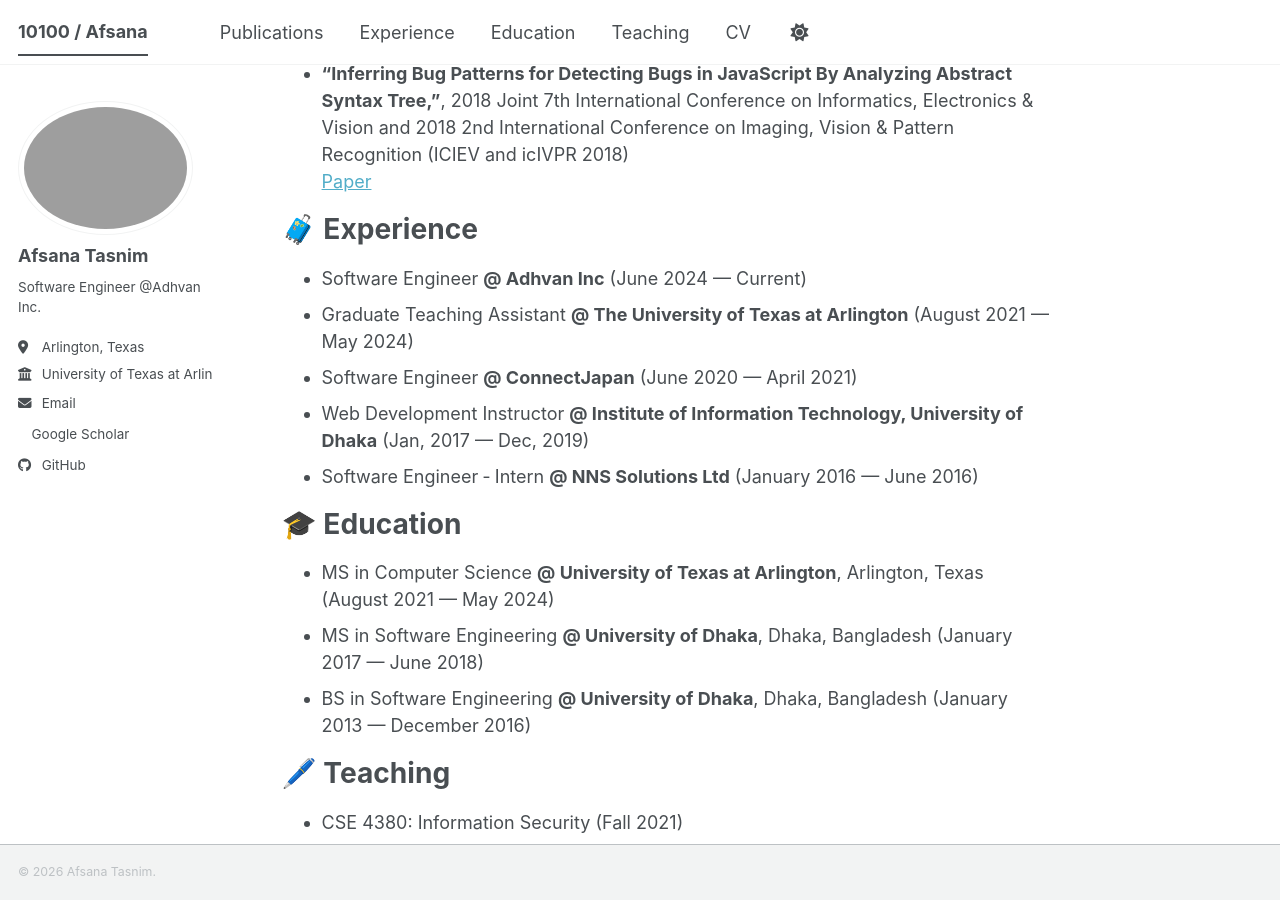
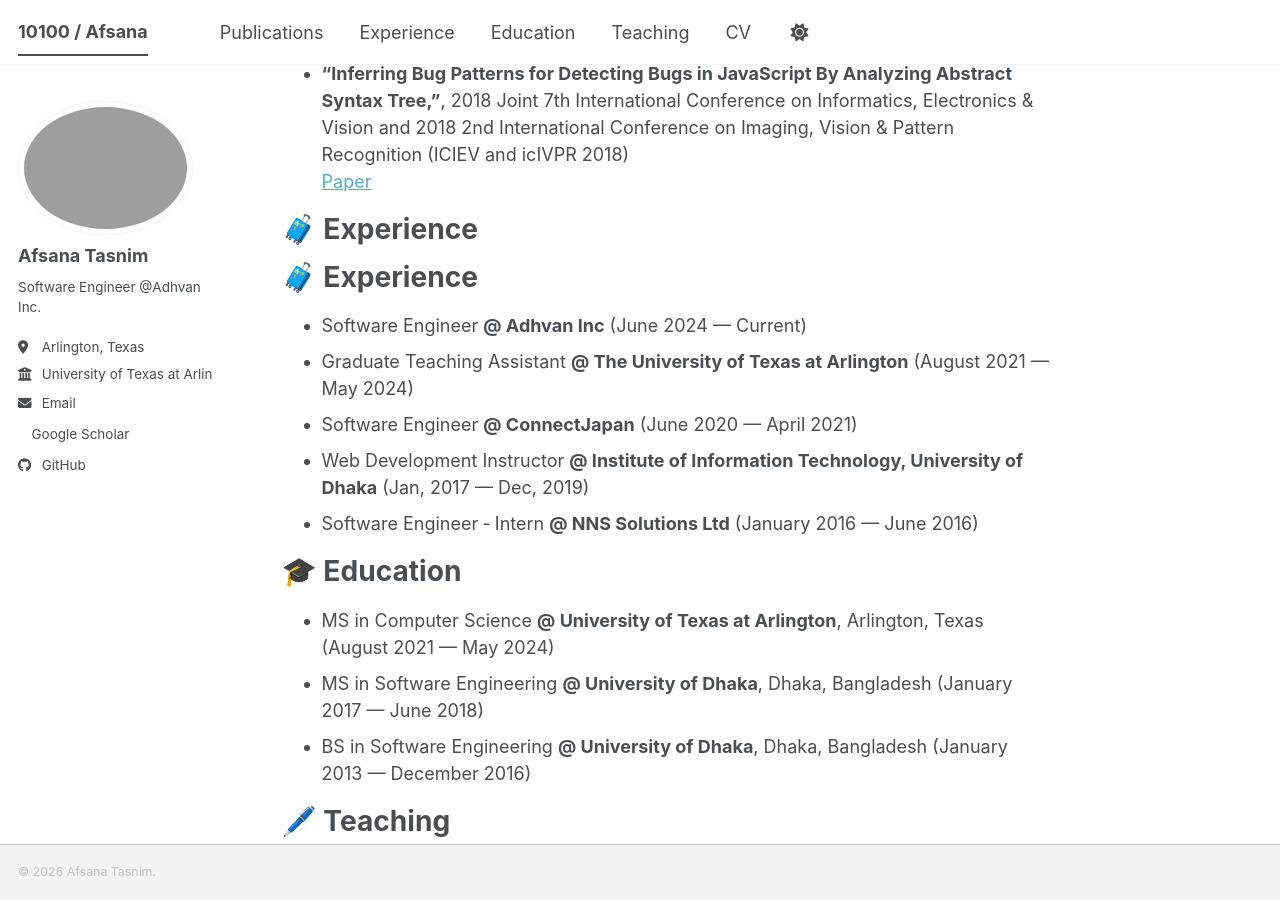
Before and after one commit to AfsanaTasnim/AfsanaTasnim.github.io, a Jekyll site: the page built from _pages/about.md, in a window 1280 px wide and 900 px high, scrolled down 457 px. Built offline with Jekyll 4.4.1, drawn with Linux system fonts in a browser that asks for light colours; a style sheet for code colours, icons or effects is not loaded.

Commit message:
Update about.md

```diff
--- a/_pages/about.md
+++ b/_pages/about.md
@@ -18,6 +18,7 @@ I have published one peer-reviewed research paper, which has received [3](https:
 [Paper](https://www.researchgate.net/publication/331610435_Inferring_Bug_Patterns_for_Detecting_Bugs_in_JavaScript_By_Analyzing_Abstract_Syntax_Tree)
 
 # 🧳 Experience
+<h1 id="experience" style="scroll-margin-top: 80px;">🧳 Experience</h1>
 - Software Engineer **@ Adhvan Inc**  (June 2024 — Current)
 - Graduate Teaching Assistant **@ The University of Texas at Arlington** (August 2021 — May 2024)
 - Software Engineer **@ ConnectJapan** (June 2020 — April 2021)
```
